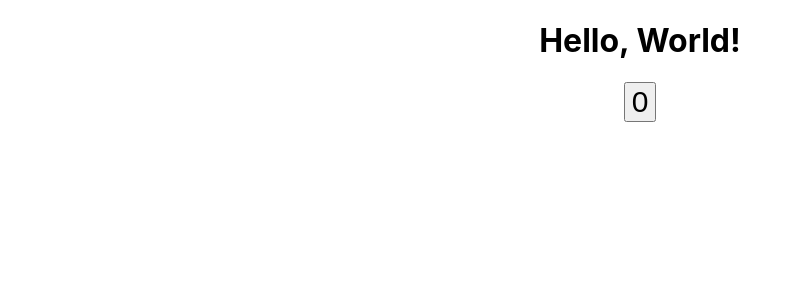
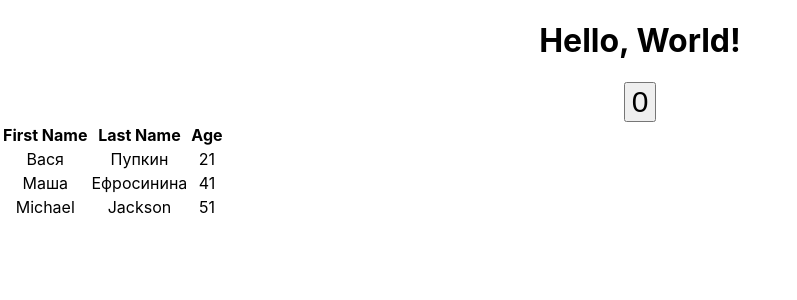
Before and after one commit to maxchv/react-demo2, a React (Create React App) app: page / in a window 1280 px wide. Shown: the top 300 px of the page, without its empty margins (0-797 px from the left). Built offline with nearby package versions, Linux system fonts and the light colour scheme.

Commit message:
Showed how to use arrays

```diff
--- a/src/App.js
+++ b/src/App.js
@@ -31,11 +31,46 @@ function Button(props) {
   );
 }
 
+function Student(props) {
+  return (
+    <tr>
+      <td>{props.firstName}</td>
+      <td>{props.lastName}</td>
+      <td>{props.age}</td>
+    </tr>
+  );
+}
+
+function StudentList(props) {
+  const students = props.students;
+  return (
+    <table>
+      <thead>
+        <tr>
+          <th>First Name</th>
+          <th>Last Name</th>
+          <th>Age</th>
+        </tr>
+      </thead>
+      <tbody>
+        {students.map((student, index) => <Student key={index+1} {...student} />)}
+      </tbody>
+    </table>
+  );
+}
+
 function App() {
+  const students = [
+    { firstName: "Вася", lastName: "Пупкин", age: 21 },
+    { firstName: "Маша", lastName: "Ефросинина", age: 41 },
+    {firstName: "Michael", lastName: "Jackson", age: 51},
+  ];
+
   return (
     <div className="App">
       <Header>Hello, World!</Header>
       <Button>{0}</Button>
+      <StudentList students={students}/>
     </div>
   );
 }
```
